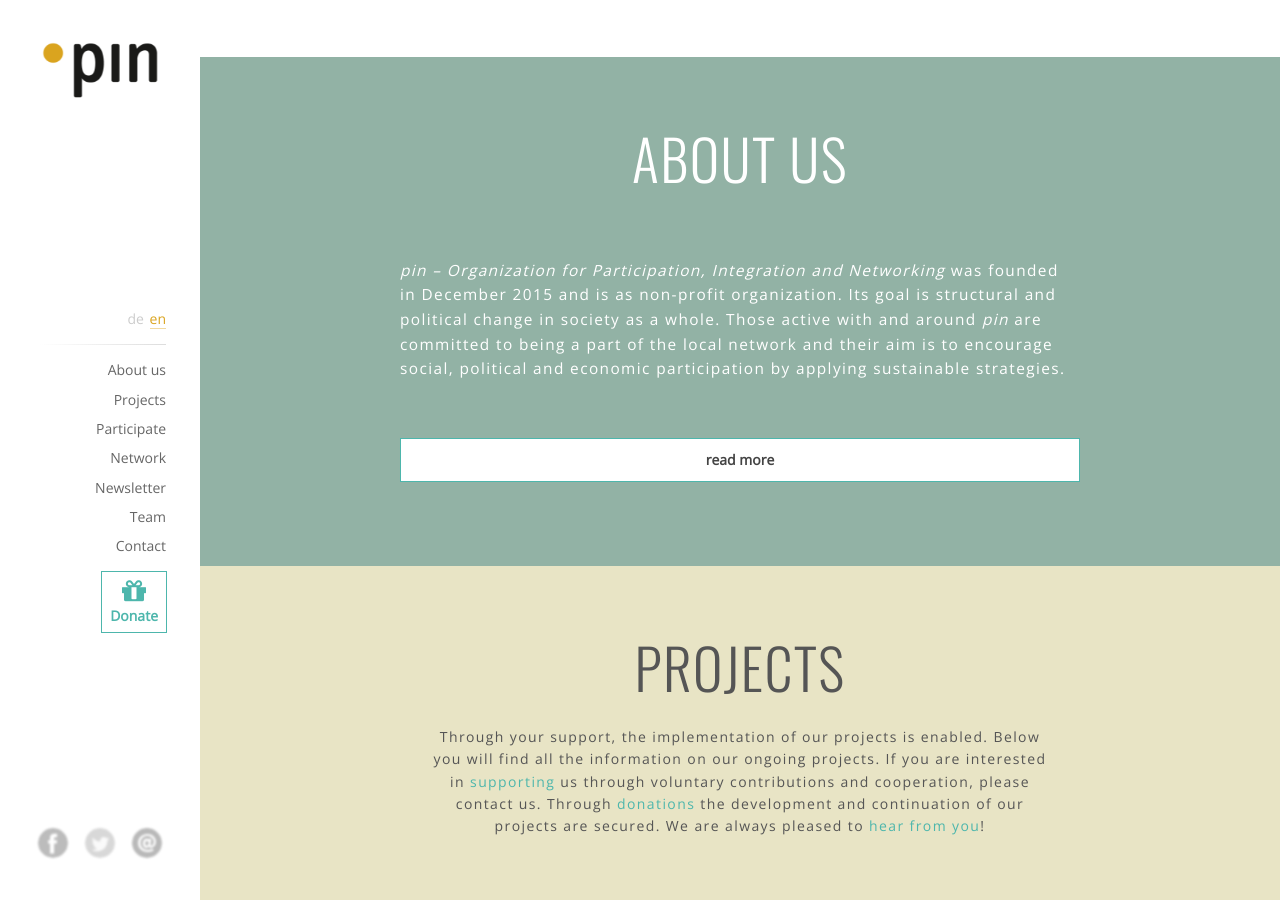
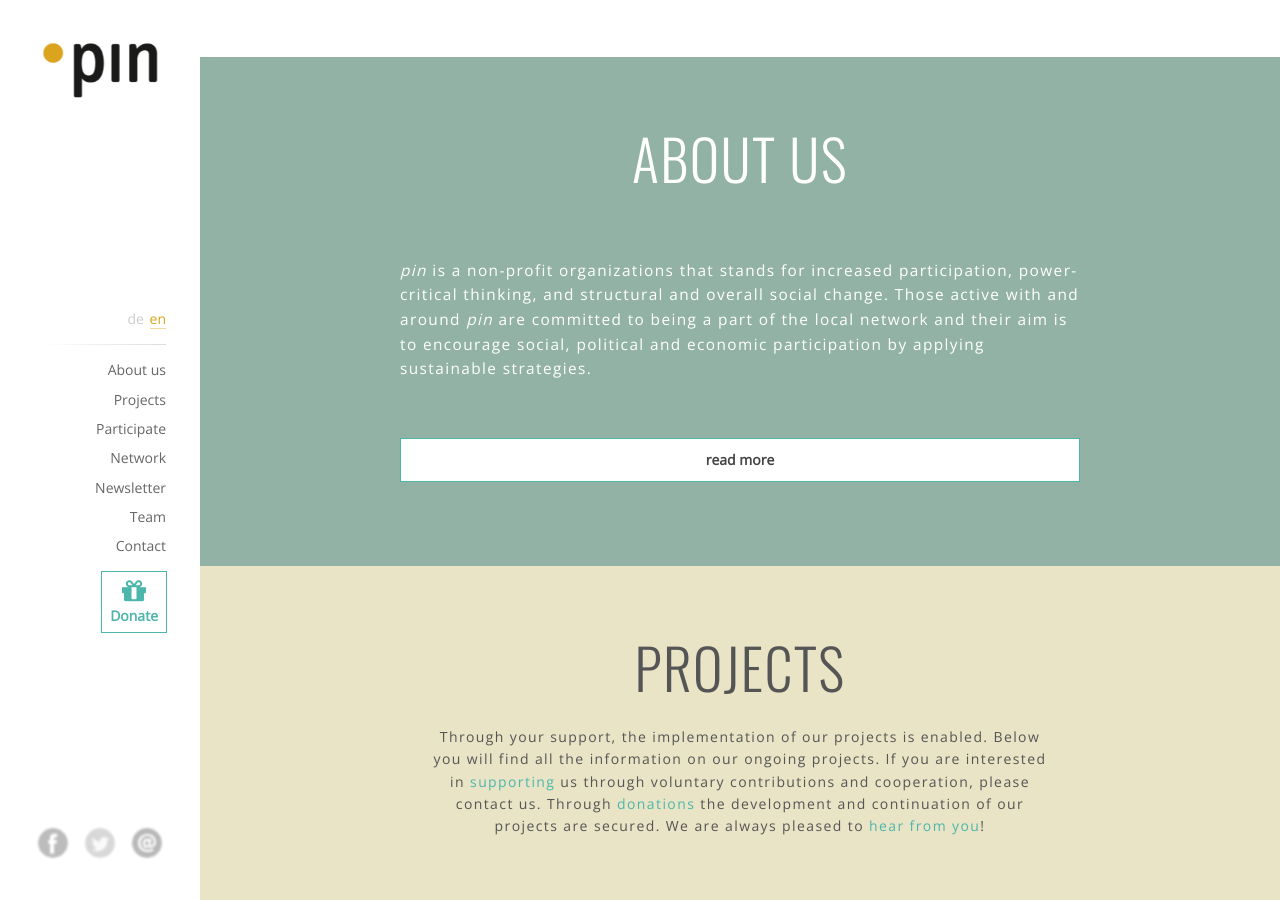
Before and after one commit to pinverein/anna-laura, a Jekyll site: the page built from en/index.html, in a window 1280 px wide and 900 px high, scrolled down 843 px. Built offline with Jekyll 4.4.1, drawn with Linux system fonts in a browser that asks for light colours; comment, search, counter and statistics services are not loaded.

Commit message:
Update content_about-us.html

```diff
--- a/pages/en/content_about-us.html
+++ b/pages/en/content_about-us.html
@@ -9,7 +9,7 @@
     <h1 class="title-text">About us</h1>
     <div class="lead-text">
 
-      <em>pin – Organization for Participation, Integration and Networking</em> was founded in December 2015 and is as non-profit organization. Its goal is structural and political change in society as a whole. Those active with and around <em>pin</em> are committed to being a part of the local network and their aim is to encourage social, political and economic participation by applying sustainable strategies.
+      <em>pin</em> is a non-profit organizations that stands for increased participation, power-critical thinking, and structural and overall social change. Those active with and around <em>pin</em> are committed to being a part of the local network and their aim is to encourage social, political and economic participation by applying sustainable strategies.
 
 
 
```
